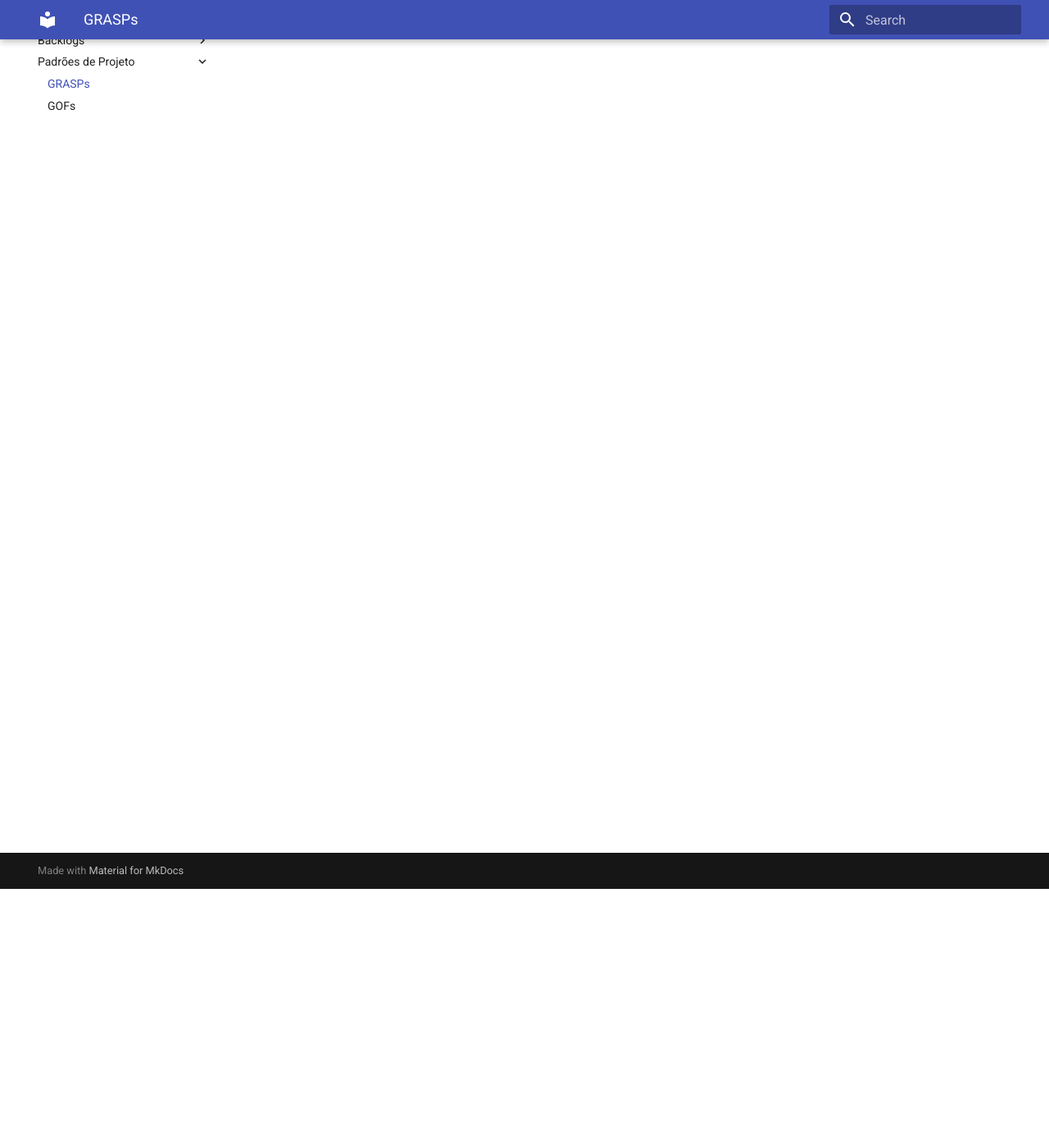
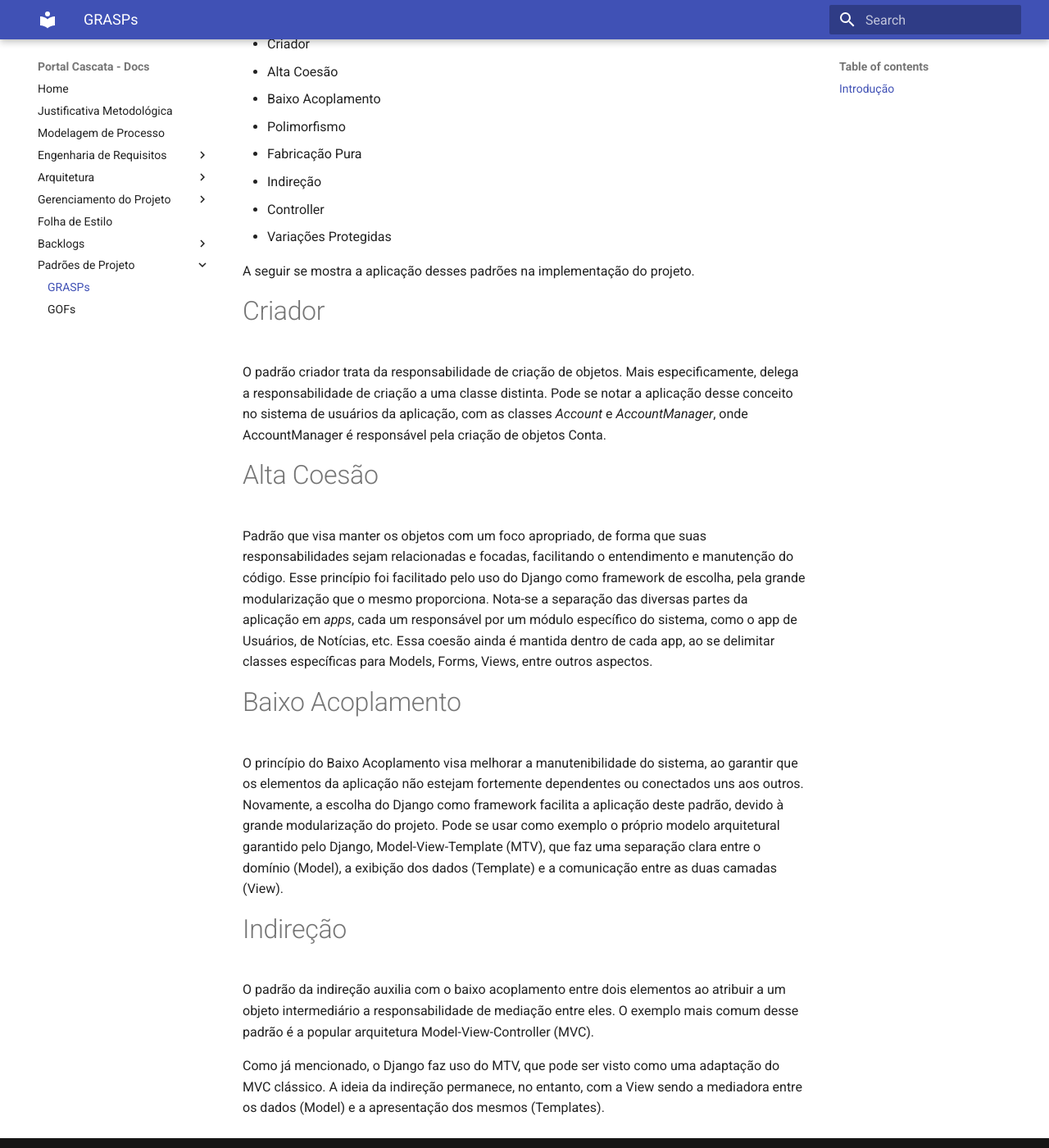
Before and after one commit to projeto-cascata/portal-cascata-docs, an MkDocs documentation site: the page built from docs/padroes/grasp.md, in a window 1280 px wide and 1400 px high, scrolled down 316 px. Shown: the whole window at 82% size. Built offline with MkDocs 1.6.1 and Material for MkDocs 9.7.7, drawn with Linux system fonts in a browser that asks for light colours; old or Windows-style settings are respelled for this version of MkDocs; some of the changed text lies outside the part shown.

Commit message:
Adiciona texto inicial e exemplos para Criador, Alta Coesão, Baixo Acoplamento e Indireção.

```diff
--- a/docs/padroes/grasp.md
+++ b/docs/padroes/grasp.md
@@ -1 +1,30 @@
 # Padrões GRASP
+
+## Introdução
+O GRASP, sigla para General Responsibility Assignment Software Patterns, consiste em uma série de diretrizes relacionadas à atribuição de responsabilidades a classes e objetos em sistemas de software orientados a objetos, expressadas nos seguintes padrões:
+
+- Especialista
+- Criador
+- Alta Coesão
+- Baixo Acoplamento
+- Polimorfismo
+- Fabricação Pura
+- Indireção
+- Controller
+- Variações Protegidas
+
+A seguir se mostra a aplicação desses padrões na implementação do projeto.
+
+# Criador
+O padrão criador trata da responsabilidade de criação de objetos. Mais especificamente, delega a responsabilidade de criação a uma classe distinta. Pode se notar a aplicação desse conceito no sistema de usuários da aplicação, com as classes *Account* e *AccountManager*, onde AccountManager é responsável pela criação de objetos Conta.
+
+# Alta Coesão
+Padrão que visa manter os objetos com um foco apropriado, de forma que suas responsabilidades sejam relacionadas e focadas, facilitando o entendimento e manutenção do código. Esse princípio foi facilitado pelo uso do Django como framework de escolha, pela grande modularização que o mesmo proporciona. Nota-se a separação das diversas partes da aplicação em *apps*, cada um responsável por um módulo específico do sistema, como o app de Usuários, de Notícias, etc. Essa coesão ainda é mantida dentro de cada app, ao se delimitar classes específicas para Models, Forms, Views, entre outros aspectos.
+
+# Baixo Acoplamento
+O princípio do Baixo Acoplamento visa melhorar a manutenibilidade do sistema, ao garantir que os elementos da aplicação não estejam fortemente dependentes ou conectados uns aos outros. Novamente, a escolha do Django como framework facilita a aplicação deste padrão, devido à grande modularização do projeto. Pode se usar como exemplo o próprio modelo arquitetural garantido pelo Django, Model-View-Template (MTV), que faz uma separação clara entre o domínio (Model), a exibição dos dados (Template) e a comunicação entre as duas camadas (View).
+
+# Indireção
+O padrão da indireção auxilia com o baixo acoplamento entre dois elementos ao atribuir a um objeto intermediário a responsabilidade de mediação entre eles. O exemplo mais comum desse padrão é a popular arquitetura Model-View-Controller (MVC).
+
+Como já mencionado, o Django faz uso do MTV, que pode ser visto como uma adaptação do MVC clássico. A ideia da indireção permanece, no entanto, com a View sendo a mediadora entre os dados (Model) e a apresentação dos mesmos (Templates).
```
